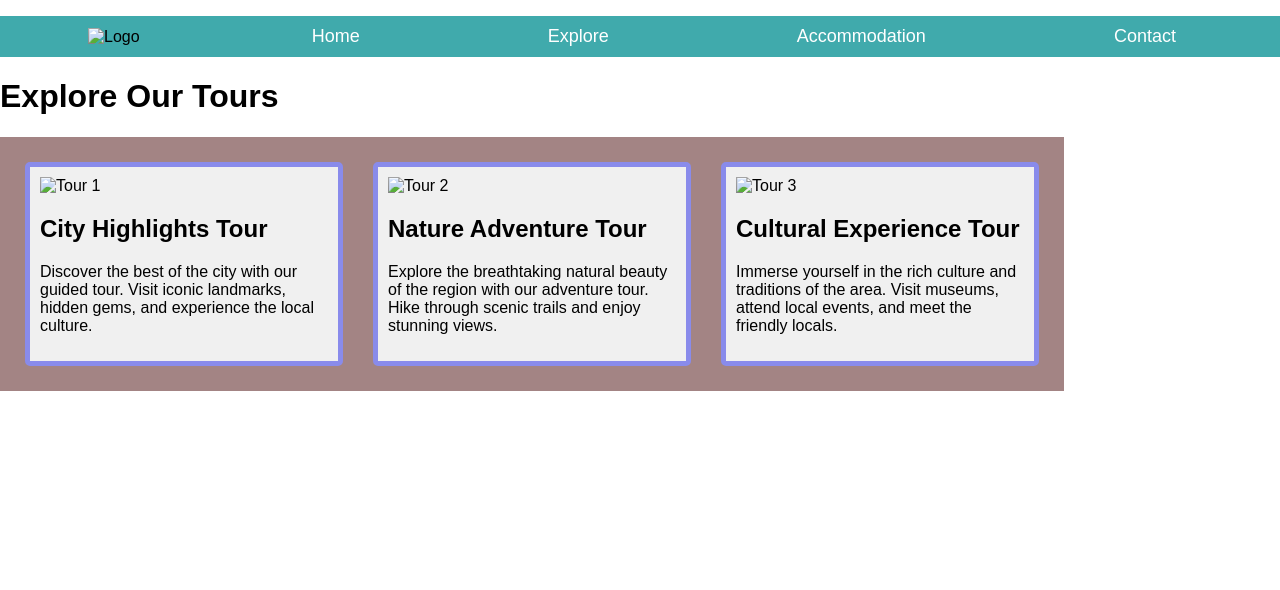
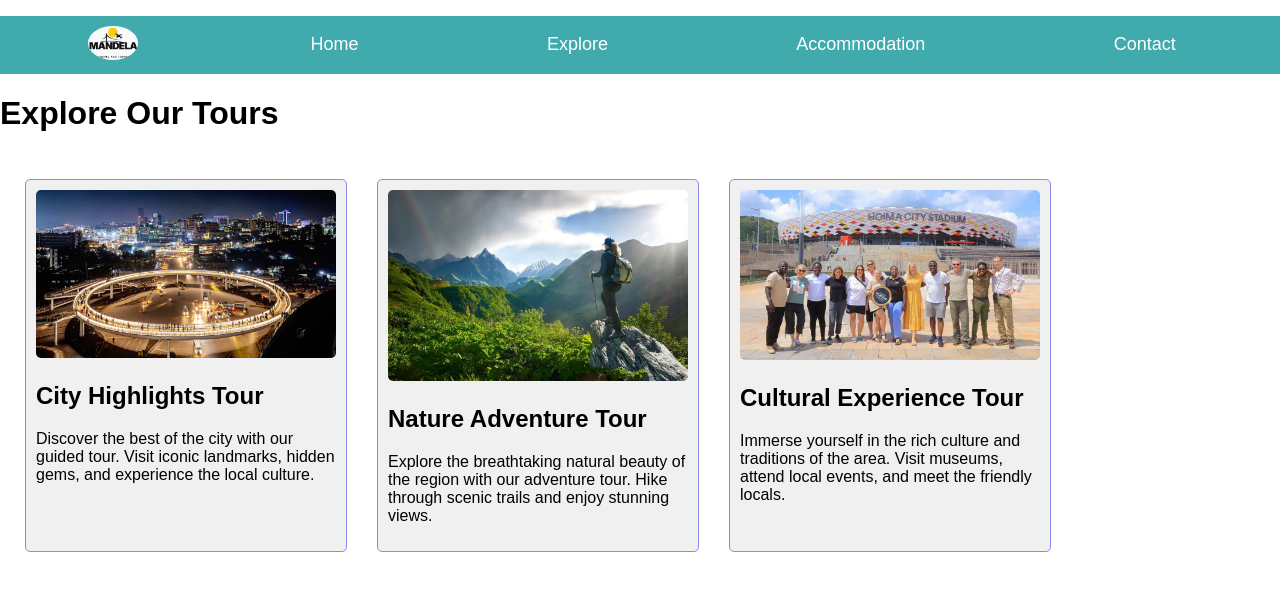
Before and after one commit to mandelarobertdanty1999-lab/CAT2, a plain HTML site: page index.html in a window 1280 px wide. Drawn offline with Linux system fonts and the light colour scheme.

Commit message:
#image uploads

```diff
--- a/index.css
+++ b/index.css
@@ -14,8 +14,11 @@ nav ul{
     background-color: #555;
     border-radius: 4px;
 }
-nav ul li a img{
-    height: 80px;
+nav ul li img{
+    width: 50px;
+    height: auto;
+    max-height: 50px;
+    border-radius: 50%;
 }
 body{
     font-family: Arial, sans-serif;
@@ -23,20 +26,23 @@ body{
     padding: 0;
 }
 .tour-container{
-    background-color: #a38484;
     display: inline-flex;
-    flex-wrap: wrap;
     justify-content: space-around;
     padding: 20px;
     gap: 20px;
+
 }
 .tour{
     align-items: center;
     background-color: #f0f0f0;
-    border: 5px solid #898beb;
+    border: 1px solid #898beb;
     border-radius: 5px;
-    width: 18rem;
     margin: 5px;
     padding: 10px;
-
+    width: 300px;
 }
+.tour img{
+    width: 100%;
+    height: auto;
+    border-radius: 5px;
+}
```
Also changed, not shown: index.html (+1 -1 lines), images/adventure.jpg (added), images/city.jfif (added), images/cultural.jpg (added), images/logo new.jpg (added).
